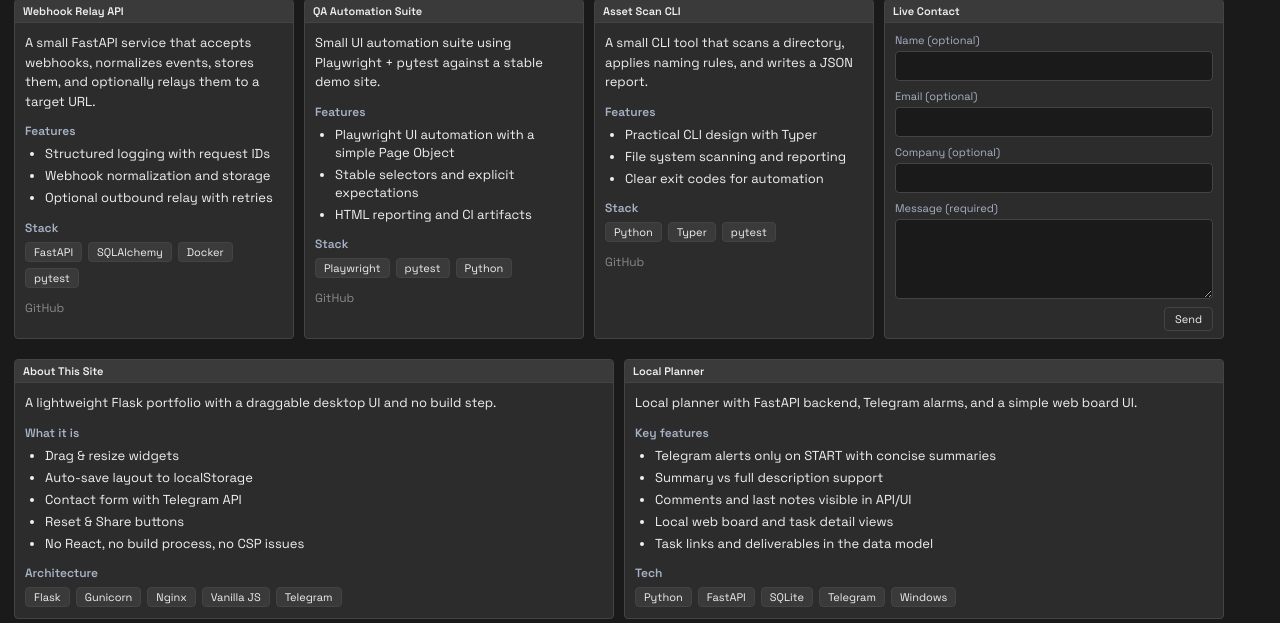
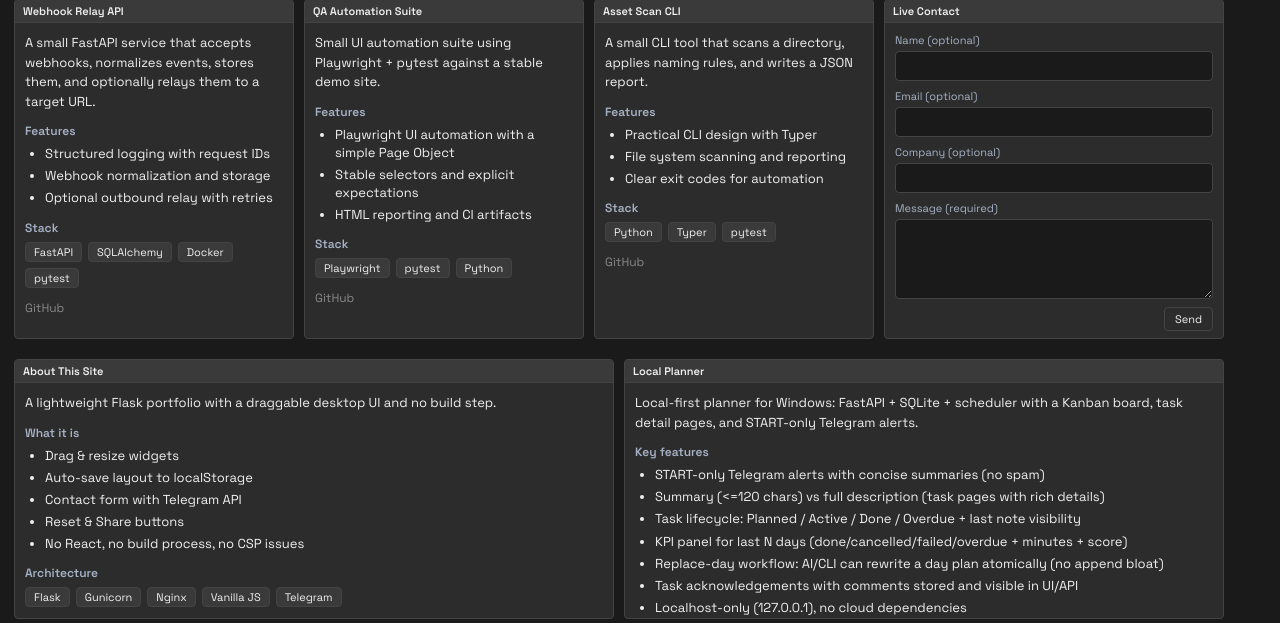
Before and after one commit to cyberpodolia/PortfolioDesk-flaskapp, a Flask app: page / in a window 1280 px wide. Shown: the part 511-1134 px from the top of the page. Run offline with Flask 3, Linux system fonts and the light colour scheme.

Commit message:
update local planer info

```diff
--- a/templates/index.html
+++ b/templates/index.html
@@ -272,15 +272,17 @@
                 <div class="widget">
                     <div class="widget__title">Local Planner</div>
                     <div class="widget__body repo-widget">
-                        <p class="repo-widget__description">Local planner with FastAPI backend, Telegram alarms, and a simple web board UI.</p>
+                        <p class="repo-widget__description">Local-first planner for Windows: FastAPI + SQLite + scheduler with a Kanban board, task detail pages, and START-only Telegram alerts.</p>
                         <div class="repo-widget__section">
                             <h4>Key features</h4>
                             <ul>
-                                <li>Telegram alerts only on START with concise summaries</li>
-                                <li>Summary vs full description support</li>
-                                <li>Comments and last notes visible in API/UI</li>
-                                <li>Local web board and task detail views</li>
-                                <li>Task links and deliverables in the data model</li>
+                                <li>START-only Telegram alerts with concise summaries (no spam)</li>
+                                <li>Summary (<=120 chars) vs full description (task pages with rich details)</li>
+                                <li>Task lifecycle: Planned / Active / Done / Overdue + last note visibility</li>
+                                <li>KPI panel for last N days (done/cancelled/failed/overdue + minutes + score)</li>
+                                <li>Replace-day workflow: AI/CLI can rewrite a day plan atomically (no append bloat)</li>
+                                <li>Task acknowledgements with comments stored and visible in UI/API</li>
+                                <li>Localhost-only (127.0.0.1), no cloud dependencies</li>
                             </ul>
                         </div>
                         <div class="repo-widget__section">
```
